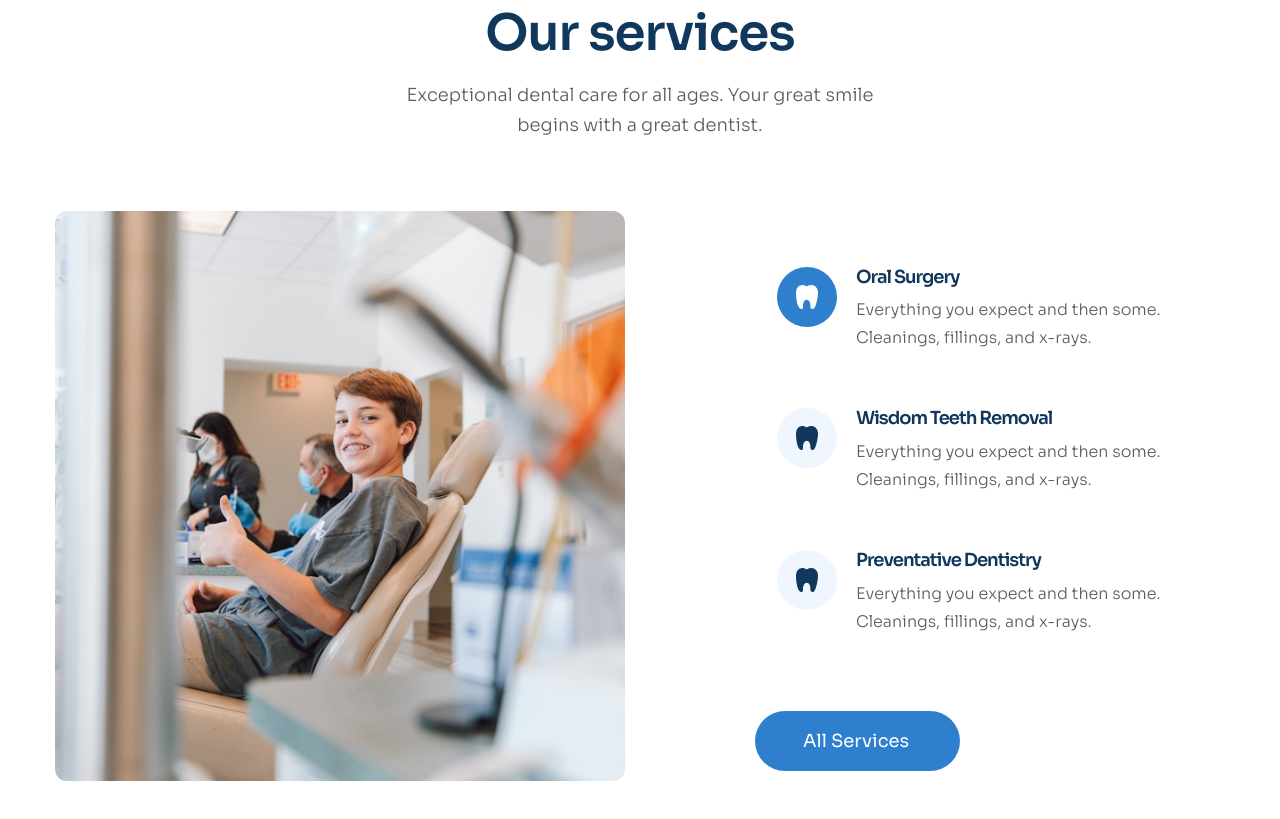
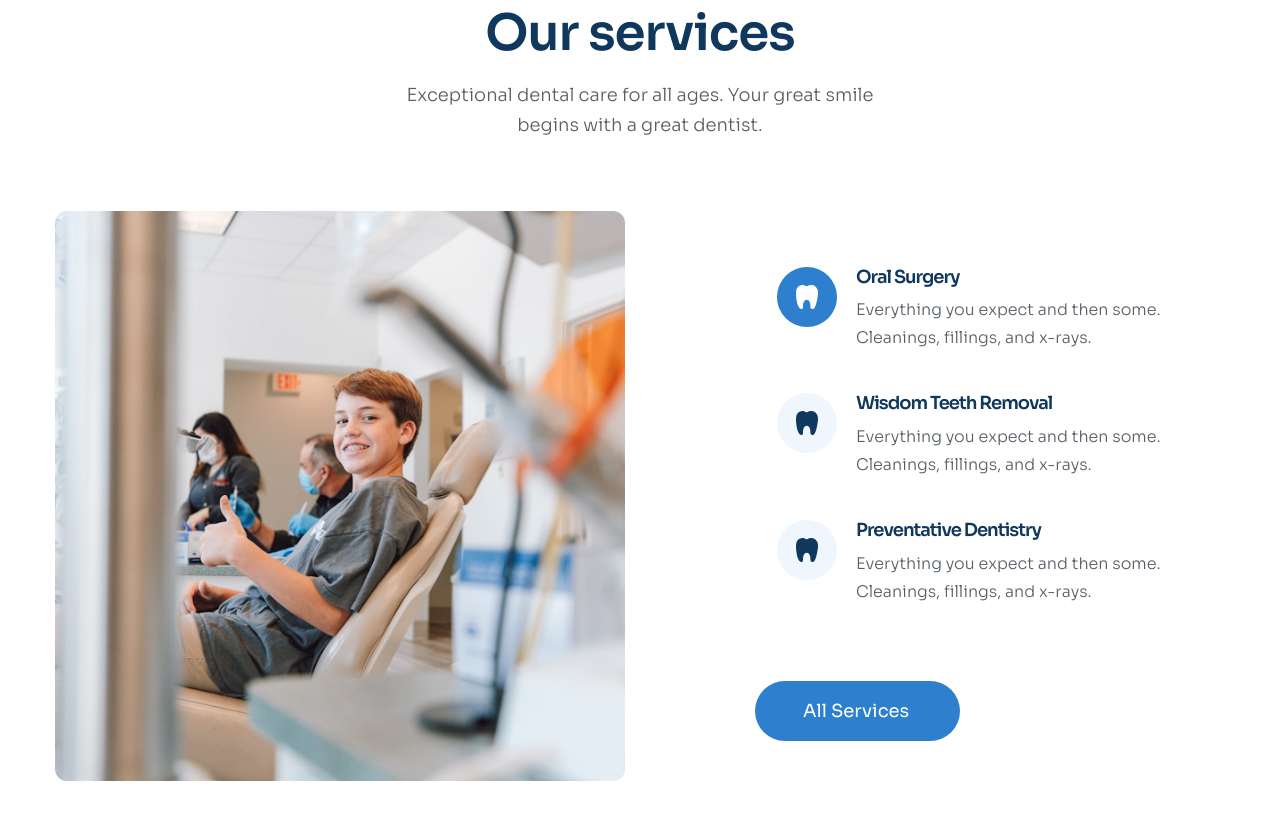
Before and after one commit to NguyenTrungPhuIvan/f8-duan-03, a plain HTML site: page index.html in a window 1280 px wide. Shown: the part 967-1786 px from the top of the page. Drawn offline with Linux system fonts and the light colour scheme.

```diff
--- a/assets/css/style.css
+++ b/assets/css/style.css
@@ -245,11 +245,16 @@ nav.nav {
 }
 .services__right {
     margin-left: 130px;
+    margin-top: 35px;
 }
 
 .services__item {
     display: flex;
-    padding: 56px 0px 0px 22px;
+    border-radius: 10px;
+    padding: 21px 60px 20px 22px;
+}
+.services__item:hover {
+    box-shadow: 0px 5px 5px #ebebeb;
 }
 
 .services__circle-icon {
@@ -263,6 +268,7 @@ nav.nav {
     border-radius: 50%;
     background: #eff6fd;
 }
+
 .services__item:first-child .services__circle-icon {
     background: #2e80ce;
 }
@@ -283,5 +289,5 @@ nav.nav {
 }
 .services__btn {
     display: inline-block;
-    margin-top: 75px;
+    margin-top: 55px;
 }
```
